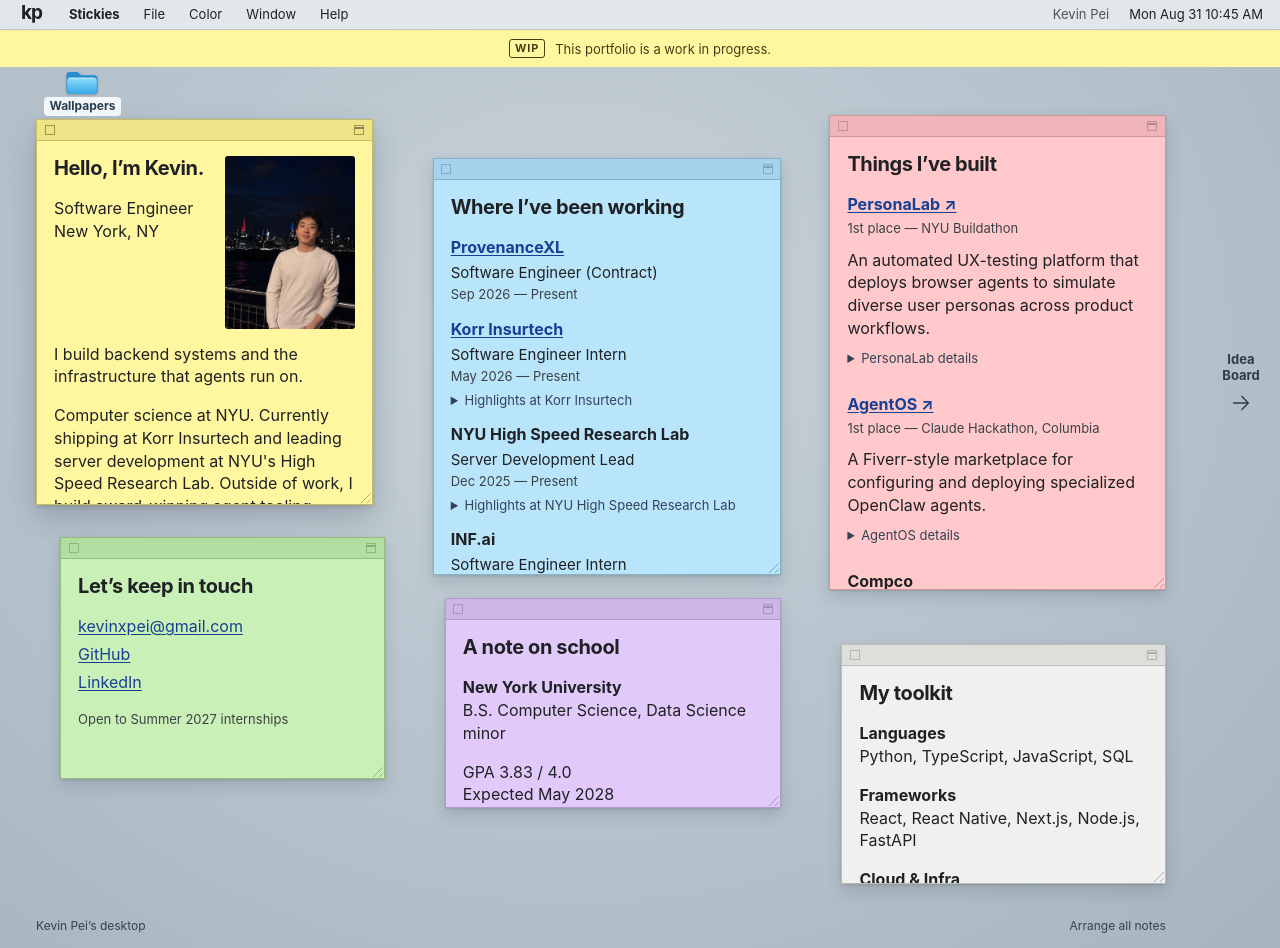
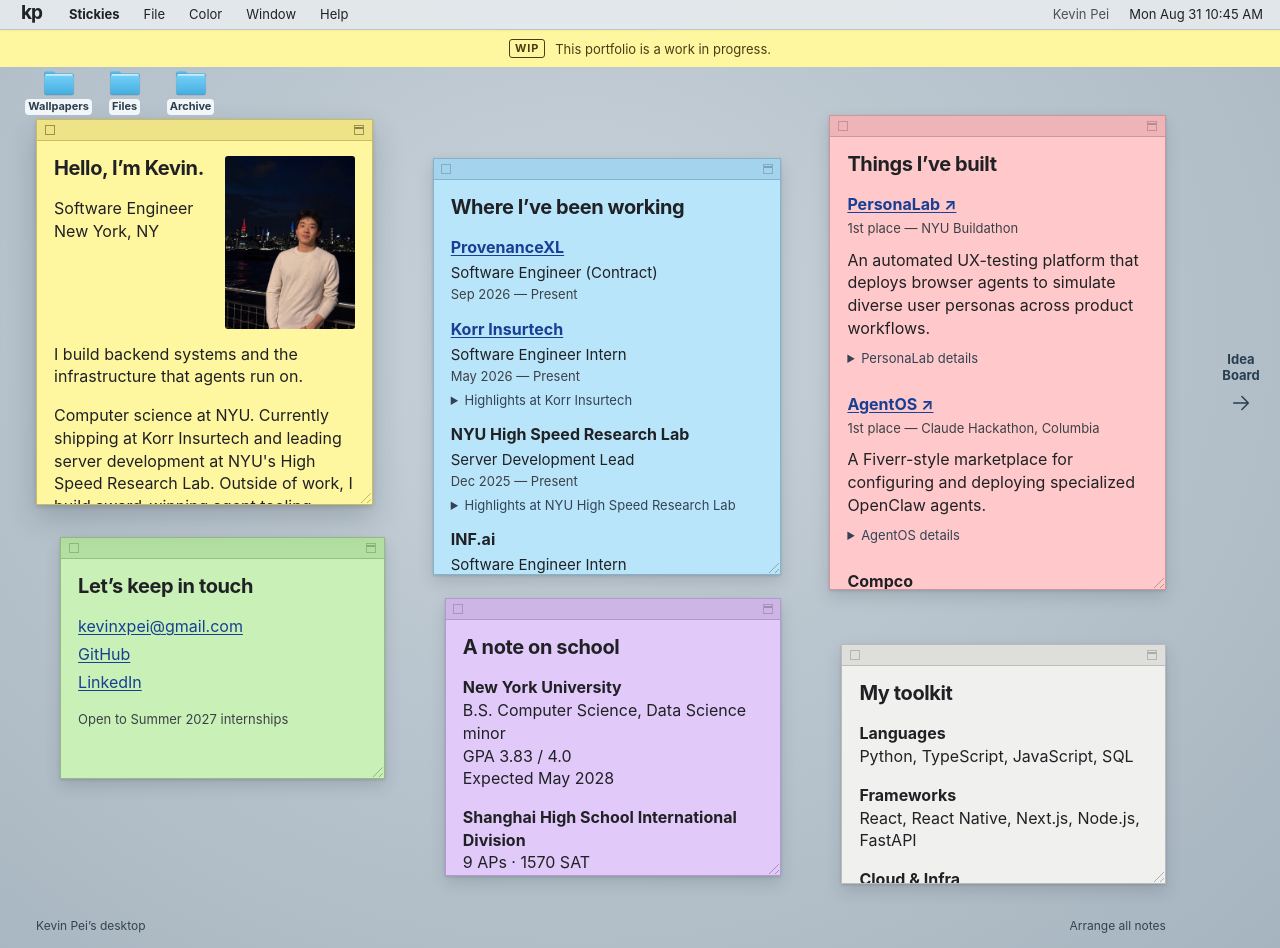
Before and after one commit to ktpei/portfolio, a Next.js app: page / in a window 1280 px wide. Built offline with nearby package versions, Linux system fonts and the light colour scheme.

Commit message:
Add draggable portfolio desktop folders and school details

```diff
--- /dev/null
+++ b/src/app/stickies/desktop-folder.tsx
@@ -0,0 +1,93 @@
+import { useId, useRef, useState, type CSSProperties, type PointerEvent, type ReactNode } from "react";
+import Image from "next/image";
+import styles from "./wallpapers.module.css";
+
+const directions: Record<string, [number, number]> = {
+  ArrowLeft: [-1, 0], ArrowRight: [1, 0], ArrowUp: [0, -1], ArrowDown: [0, 1],
+};
+
+export function DesktopFolder({ name, slot, onOpen, children }: {
+  name: string;
+  slot: number;
+  onOpen: () => void;
+  children?: ReactNode;
+}) {
+  const dialog = useRef<HTMLDialogElement>(null);
+  const titleId = useId();
+  const [position, setPosition] = useState<{ x: number; y: number }>();
+  const gesture = useRef<{ pointer: number; x: number; y: number; left: number; top: number } | null>(null);
+  const moved = useRef(false);
+  const touch = useRef(false);
+
+  function open() {
+    if (dialog.current?.open) return;
+    onOpen();
+    dialog.current?.showModal();
+  }
+
+  function place(button: HTMLButtonElement, left: number, top: number) {
+    const desktop = button.offsetParent;
+    if (!desktop) return;
+    setPosition({
+      x: Math.max(0, Math.min(left, desktop.clientWidth - button.offsetWidth)),
+      y: Math.max(0, Math.min(top, desktop.clientHeight - button.offsetHeight)),
+    });
+  }
+
+  function start(event: PointerEvent<HTMLButtonElement>) {
+    if (!event.isPrimary || event.button !== 0) return;
+    const { offsetLeft, offsetTop } = event.currentTarget;
+    moved.current = false;
+    touch.current = event.pointerType !== "mouse";
+    gesture.current = { pointer: event.pointerId, x: event.clientX, y: event.clientY, left: offsetLeft, top: offsetTop };
+    event.currentTarget.setPointerCapture(event.pointerId);
+  }
+
+  function drag(event: PointerEvent<HTMLButtonElement>) {
+    const start = gesture.current;
+    if (!start || start.pointer !== event.pointerId) return;
+    const dx = event.clientX - start.x;
+    const dy = event.clientY - start.y;
+    if (!moved.current && Math.hypot(dx, dy) < 5) return;
+    moved.current = true;
+    const button = event.currentTarget;
+    button.focus({ preventScroll: true });
+    place(button, start.left + dx, start.top + dy);
+  }
+
+  function end(event: PointerEvent<HTMLButtonElement>) {
+    if (gesture.current?.pointer === event.pointerId) gesture.current = null;
+  }
+
+  return <>
+    <button type="button" className={styles.folder} aria-haspopup="dialog"
+      style={{ "--slot": slot, "--folder-x": position && `${position.x}px`, "--folder-y": position && `${position.y}px` } as CSSProperties}
+      onPointerDown={start} onPointerMove={drag} onPointerUp={end} onPointerCancel={end} onLostPointerCapture={end}
+      onClick={(event) => {
+        const button = event.currentTarget;
+        button.focus({ preventScroll: true });
+        if (event.detail === 0 || (!moved.current && touch.current)) open();
+      }} onDoubleClick={() => { if (!moved.current) open(); }} onKeyDown={(event) => {
+        if (event.metaKey && (event.key.toLowerCase() === "o" || event.key === "ArrowDown")) {
+          event.preventDefault();
+          open();
+          return;
+        }
+        const direction = directions[event.key];
+        if (!direction || event.metaKey || event.altKey || event.ctrlKey) return;
+        event.preventDefault();
+        const button = event.currentTarget;
+        place(button, button.offsetLeft + direction[0] * 12, button.offsetTop + direction[1] * 12);
+      }}>
+      <Image src="/desktop-folder.png" width={32} height={32} alt="" draggable={false} unoptimized />
+      <span>{name}</span>
+    </button>
+    <dialog ref={dialog} className={styles.dialog} aria-labelledby={titleId}>
+      <header className={styles.titlebar}>
+        <form method="dialog"><button className={styles.close} aria-label={`Close ${name}`}><span aria-hidden="true">×</span></button></form>
+        <h2 id={titleId}>{name}</h2>
+      </header>
+      {children ?? <p className={styles.emptyFolder}>0 items</p>}
+    </dialog>
+  </>;
+}
--- a/src/app/stickies/stickies.module.css
+++ b/src/app/stickies/stickies.module.css
@@ -146,4 +146,8 @@
   .footer > span { width: 100%; }
   .boardSurface { padding: 20px 19px 24px; }
 }
+@media (max-width: 360px) {
+  .portfolioSpace .edgeLink { margin-right: 6px; }
+  .portfolioSpace .edgeLink > span { padding-inline: 5px; }
+}
 @media (prefers-reduced-motion: reduce) { .space { transition: none; } }
--- a/src/app/stickies/stickies.tsx
+++ b/src/app/stickies/stickies.tsx
@@ -4,9 +4,10 @@ import { useEffect, useRef, useState, type KeyboardEvent as ReactKeyboardEvent,
 import Image from "next/image";
 import Link from "next/link";
 import dynamic from "next/dynamic";
-import { education, intro, links, projects, site, skills, work } from "@/content";
+import { education, highSchool, intro, links, projects, site, skills, work } from "@/content";
 import { StickyWindow, type StickyColor, type StickyPlacement } from "./sticky-window";
-import { Wallpapers } from "./wallpapers";
+import { DesktopFolder } from "./desktop-folder";
+import { WallpaperPicker } from "./wallpapers";
 import styles from "./stickies.module.css";
 
 const BulletinBoard = dynamic(() => import("../board/bulletin-board").then((module) => module.BulletinBoard));
@@ -19,7 +20,7 @@ const notes: Note[] = [
   { id: "work", title: "Where I’ve been working", color: "blue", x: 36, y: 91, width: 29, height: 417 },
   { id: "projects", title: "Things I’ve built", color: "pink", x: 69, y: 48, width: 28, height: 475 },
   { id: "contact", title: "Let’s keep in touch", color: "green", x: 5, y: 470, width: 27, height: 242 },
-  { id: "education", title: "A note on school", color: "purple", x: 37, y: 531, width: 28, height: 210 },
+  { id: "education", title: "A note on school", color: "purple", x: 37, y: 531, width: 28, height: 278 },
   { id: "toolkit", title: "My toolkit", color: "gray", x: 70, y: 577, width: 27, height: 240 },
 ];
 
@@ -64,7 +65,11 @@ function NoteContent({ id }: { id: NoteId }) {
     </section>)}
   </>;
   if (id === "contact") return <><h2>Let’s keep in touch</h2><p>{links.map((link) => <span className={styles.linkLine} key={link.label}><a href={link.href} target={link.href.startsWith("mailto") ? undefined : "_blank"} rel="noreferrer">{link.label === "Email" ? link.display : link.label}</a></span>)}</p>{site.status && <p className={styles.meta}>{site.status}</p>}</>;
-  if (id === "education") return <><h2>A note on school</h2><p><strong>{education.school}</strong><br />{education.degree}</p><p>{education.detail}<br />{education.period}</p></>;
+  if (id === "education") return <>
+    <h2>A note on school</h2>
+    <p><strong>{education.school}</strong><br />{education.degree}<br />{education.detail}<br />{education.period}</p>
+    <p><strong>{highSchool.school}</strong><br />{highSchool.detail}</p>
+  </>;
   return <><h2>My toolkit</h2>{skills.map((group) => <p key={group.group}><strong>{group.group}</strong><br />{group.items.join(", ")}</p>)}</>;
 }
 
@@ -245,9 +250,13 @@ export function Stickies({ initialBoard = false }: { initialBoard?: boolean }) {
       <div className={styles.menuRight}><span className={styles.owner}>{site.name}</span><time aria-label={`New York time: ${clock}`}>{clock}</time></div>
     </header>
     <p className={styles.wipBanner}><strong>WIP</strong><span>This portfolio is a work in progress.</span></p>
-    <main className={styles.spaces} data-board-desktop={isBoard || undefined}>
-      <Wallpapers current={wallpaper} onSelect={setWallpaper} onOpen={() => setMenu(null)} />
+    <main className={styles.spaces}>
       <section ref={notesRef} id="notes" tabIndex={-1} inert={isBoard} className={`${styles.space} ${styles.portfolioSpace}`} aria-label="Kevin Pei’s notes">
+        <DesktopFolder name="Wallpapers" slot={0} onOpen={() => setMenu(null)}>
+          <WallpaperPicker current={wallpaper} onSelect={setWallpaper} />
+        </DesktopFolder>
+        <DesktopFolder name="Files" slot={1} onOpen={() => setMenu(null)} />
+        <DesktopFolder name="Archive" slot={2} onOpen={() => setMenu(null)} />
         <Link href="/#stickies" className={styles.edgeLink} onClick={(event) => switchDesktop(event, true)}>
           <span>Idea Board <DesktopArrow /></span>
         </Link>
--- a/src/app/stickies/wallpapers.module.css
+++ b/src/app/stickies/wallpapers.module.css
@@ -1,20 +1,24 @@
 .folder {
   position: absolute;
-  top: 0;
-  left: var(--wallpapers-left, clamp(12px, 3vw, 44px));
+  top: min(var(--folder-y, 0px), calc(100% - 48px));
+  left: min(var(--folder-x, calc(clamp(4px, 2vw, 32px) + 66px * var(--slot))), calc(100% - 66px));
+  width: 66px;
+  height: 48px;
   z-index: 10;
   display: flex;
   flex-direction: column;
   align-items: center;
-  padding: 2px 6px;
   border-radius: 6px;
+  touch-action: none;
+  user-select: none;
   white-space: nowrap;
 }
 
-.folder span { padding: 2px 5px; border-radius: 4px; background: #f3f6f8; color: #293e4e; font-size: 12px; font-weight: 650; line-height: 1.2; }
+.folder span { padding: 1px 3px; border-radius: 4px; background: #f3f6f8; color: #293e4e; font-size: 11px; font-weight: 650; line-height: 1.2; }
 .folder:focus span { background: #0a63c9; color: #fff; }
-.folder:focus svg { background: #1c30422e; border-radius: 5px; }
-.folder svg { flex: none; height: 28px; filter: drop-shadow(0 1px 1px #20334b4d); }
+.folder:focus img { background: #1c30422e; border-radius: 5px; }
+.folder img { flex: none; pointer-events: none; }
+.emptyFolder { display: grid; min-height: 140px; place-items: center; color: #4b5964; font-size: 13px; }
 
 .dialog {
   position: fixed;
@@ -83,10 +87,6 @@
 .thumbnail[aria-pressed="true"] { box-shadow: 0 0 0 2px #1859a5; }
 .selected { position: absolute; top: 5px; right: 5px; display: grid; place-items: center; width: 20px; height: 20px; border-radius: 50%; background: #1859a5; color: #fff; }
 
-@media (max-width: 999px) {
-  [data-board-desktop] .folder { --wallpapers-left: 130px; }
-}
-
 @media (max-width: 520px) {
   .grid { grid-template-columns: repeat(3, minmax(0, 1fr)); }
 }
--- a/src/app/stickies/wallpapers.tsx
+++ b/src/app/stickies/wallpapers.tsx
@@ -1,4 +1,3 @@
-import { useId, useRef } from "react";
 import Image from "next/image";
 import styles from "./wallpapers.module.css";
 
@@ -15,19 +14,11 @@ const collections = [
 
 const wallpapers = collections.flatMap((collection) => collection.wallpapers);
 
-export function Wallpapers({ current, onSelect, onOpen }: {
+export function WallpaperPicker({ current, onSelect }: {
   current: string | null;
   onSelect: (src: string | null) => void;
-  onOpen: () => void;
 }) {
-  const dialogRef = useRef<HTMLDialogElement>(null);
-  const titleId = useId();
   const currentWallpaper = wallpapers.find((wallpaper) => wallpaper.src === current);
-
-  function openFolder() {
-    onOpen();
-    dialogRef.current?.showModal();
-  }
 
   function shuffle() {
     const choices = wallpapers.filter((wallpaper) => wallpaper.src !== current);
@@ -35,33 +26,6 @@ export function Wallpapers({ current, onSelect, onOpen }: {
   }
 
   return <>
-    <button className={styles.folder} type="button" aria-haspopup="dialog" onClick={(event) => {
-      event.currentTarget.focus({ preventScroll: true });
-      if (event.detail === 0 || matchMedia("(any-pointer: coarse)").matches) openFolder();
-    }} onDoubleClick={openFolder} onKeyDown={(event) => {
-      if (event.metaKey && (event.key.toLowerCase() === "o" || event.key === "ArrowDown")) {
-        event.preventDefault();
-        openFolder();
-      }
-    }}>
-      <svg aria-hidden="true" width="44" height="36" viewBox="0 0 44 36" fill="none">
-        <defs>
-          <linearGradient id={`${titleId}-folder`} x2="0" y2="1" gradientUnits="objectBoundingBox">
-            <stop offset="0" stopColor="#8fe0fc" />
-            <stop offset="1" stopColor="#37a8e7" />
-          </linearGradient>
-        </defs>
-        <path d="M2 8a4 4 0 0 1 4-4h9a5 5 0 0 1 4 2l2 2h16a5 5 0 0 1 5 5v15a4 4 0 0 1-4 4H6a4 4 0 0 1-4-4V8Z" fill="#298dc9" />
-        <rect x="3" y="11" width="38" height="21" rx="4" fill={`url(#${titleId}-folder)`} />
-        <path d="M7 12h30" stroke="#d5f3ff" strokeOpacity=".8" strokeLinecap="round" />
-      </svg>
-      <span>Wallpapers</span>
-    </button>
-    <dialog ref={dialogRef} className={styles.dialog} aria-labelledby={titleId}>
-      <header className={styles.titlebar}>
-        <form method="dialog"><button className={styles.close} aria-label="Close wallpapers"><span aria-hidden="true">×</span></button></form>
-        <h2 id={titleId}>Wallpapers</h2>
-      </header>
     <div className={styles.toolbar}>
       <p role="status">Current wallpaper <strong>{currentWallpaper?.label ?? "Default"}</strong></p>
       <div className={styles.actions}>
@@ -80,6 +44,5 @@ export function Wallpapers({ current, onSelect, onOpen }: {
         </div>
       </section>)}
     </div>
-    </dialog>
   </>;
 }
--- a/src/content.ts
+++ b/src/content.ts
@@ -134,6 +134,11 @@ export const education = {
   period: "Expected May 2028",
 };
 
+export const highSchool = {
+  school: "Shanghai High School International Division",
+  detail: "9 APs · 1570 SAT",
+};
+
 export const skills: { group: string; items: string[] }[] = [
   { group: "Languages", items: ["Python", "TypeScript", "JavaScript", "SQL"] },
   { group: "Frameworks", items: ["React", "React Native", "Next.js", "Node.js", "FastAPI"] },
```
Also changed, not shown: public/desktop-folder.png (added), 2 other files (tests, documents, lock files or other folders). Lines whose indentation alone changed are shown as unchanged.
